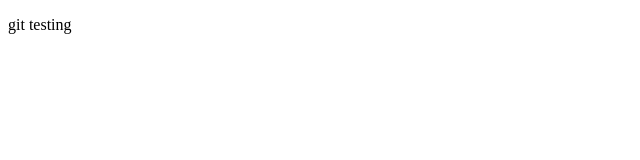
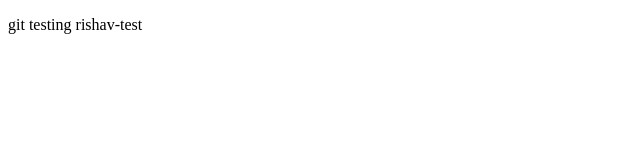
Before and after one commit to Rishav09-singh/New-testing, a plain HTML site: page index.html in a window 1280 px wide. Shown: the full height of the page, 0-640 px from the left. Drawn offline with Linux system fonts and the light colour scheme.

Commit message:
nre git repo testing

```diff
--- a/index.html
+++ b/index.html
@@ -6,6 +6,6 @@
     <title>Document</title>
 </head>
 <body>
-    <p>git testing</p>
+    <p>git testing rishav-test</p>
 </body>
 </html>
```
